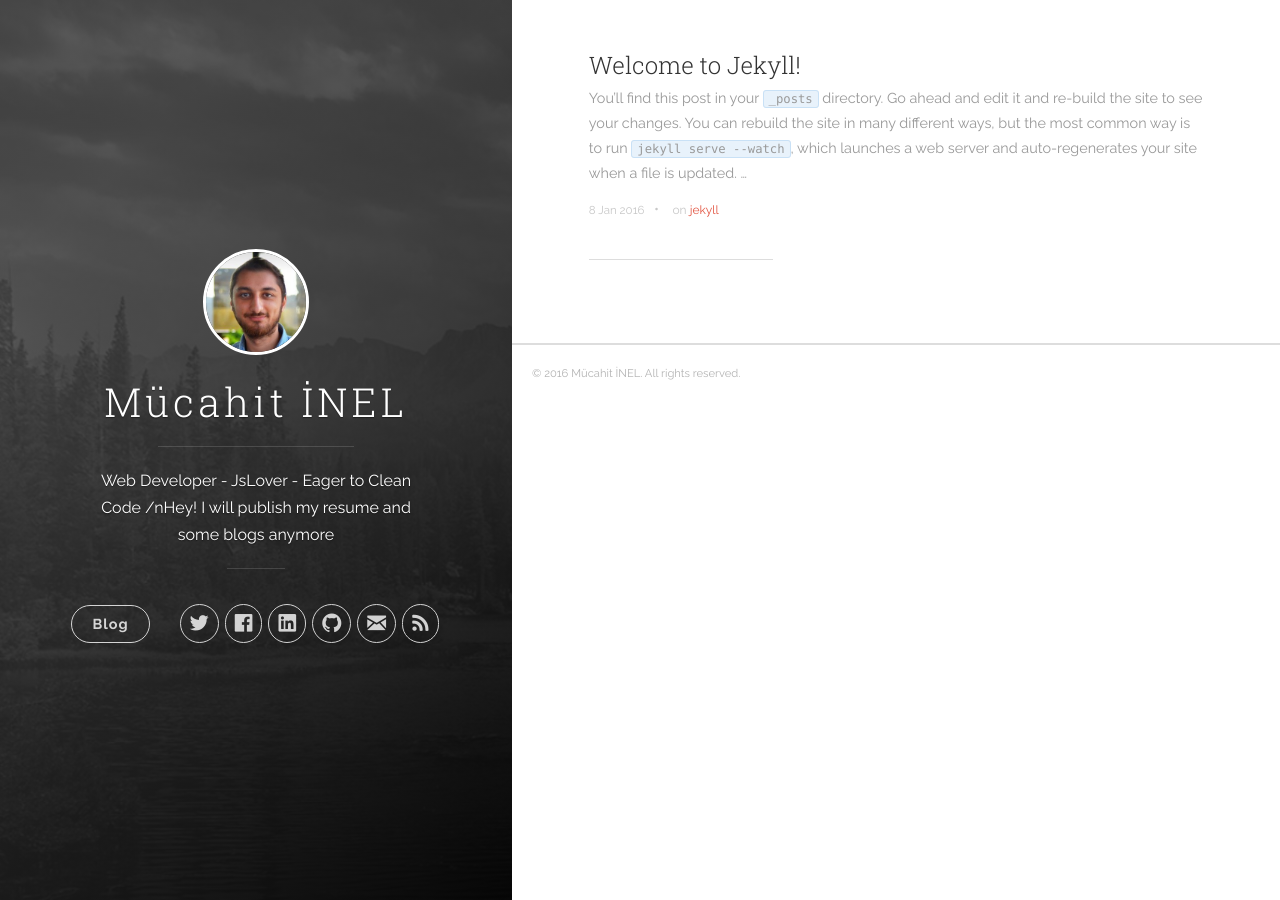
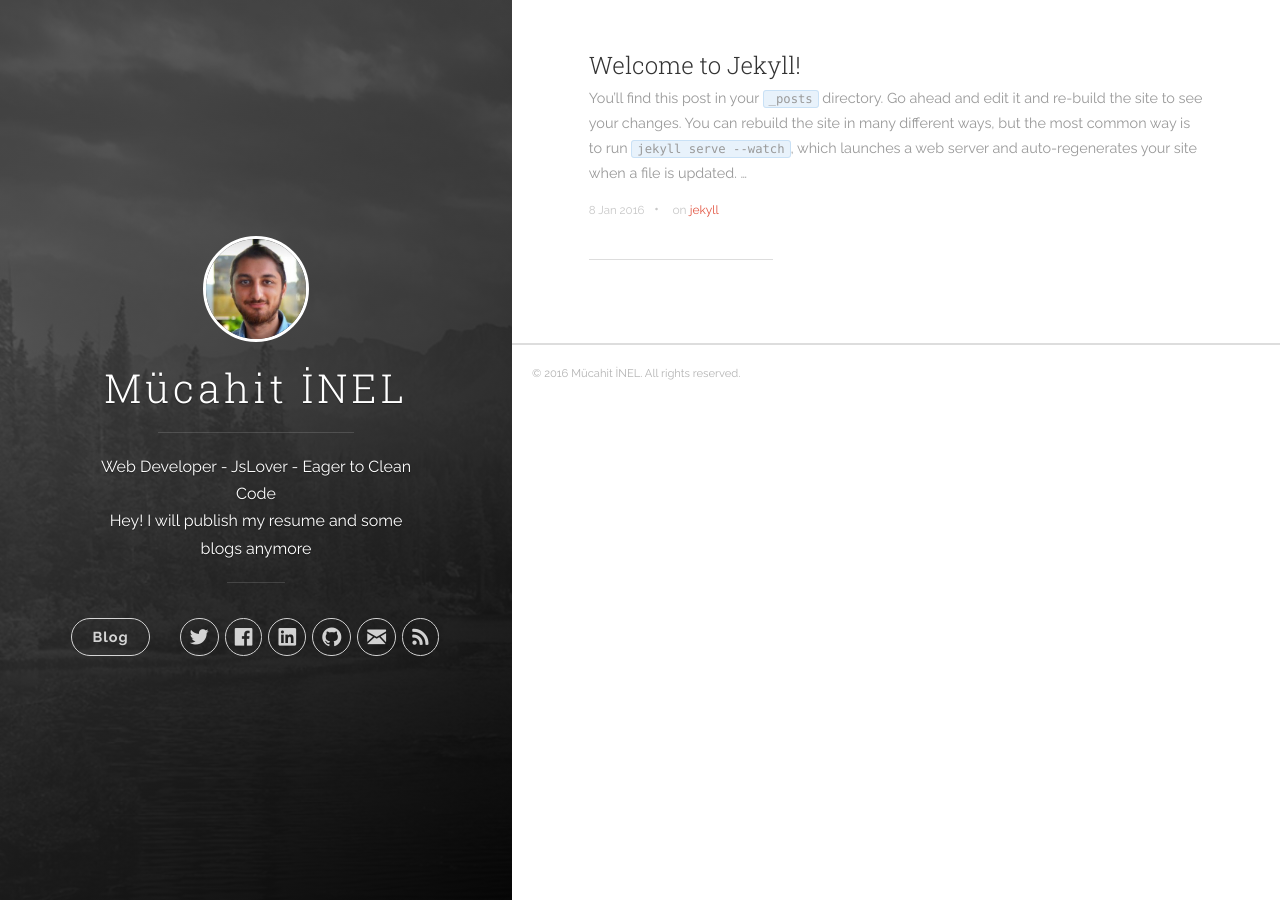
Before and after one commit to minel/minel.github.io, a Jekyll site: the page built from index.html, in a window 1280 px wide. Built offline with Jekyll 4.4.1, drawn with Linux system fonts in a browser that asks for light colours; nearby versions of some CDN libraries; the list of posts is cut into pages by our own code.

Commit message:
Update _config.yml

```diff
--- a/_config.yml
+++ b/_config.yml
@@ -1,6 +1,6 @@
 # Site settings
 title: Mücahit İNEL
-description: 'Web Developer - JsLover - Eager to Clean Code /nHey! I will publish my resume and some blogs anymore'
+description: 'Web Developer - JsLover - Eager to Clean Code <br>Hey! I will publish my resume and some blogs anymore'
 url: 'https://minel.github.io'
 baseurl: '/'
 # google_analytics: 'UA-XXXXXX-X'
```
